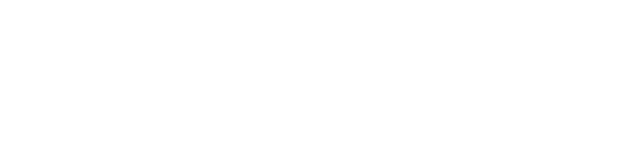
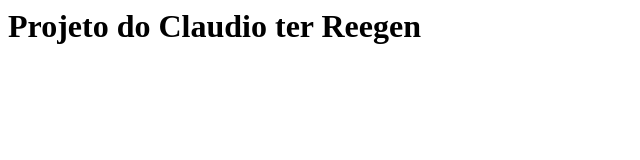
Before and after one commit to reegen/curso-git, a plain HTML site: page index.html in a window 1280 px wide. Shown: the whole page, without its empty margins (0-640 px from the left). Drawn offline with Linux system fonts and the light colour scheme.

Commit message:
Titulo da Pagina

```diff
--- a/index.html
+++ b/index.html
@@ -2,5 +2,6 @@
   <head>
   </head>
   <body>
+    <h1>Projeto do Claudio ter Reegen</h1>
   </body>
 </html>
```
